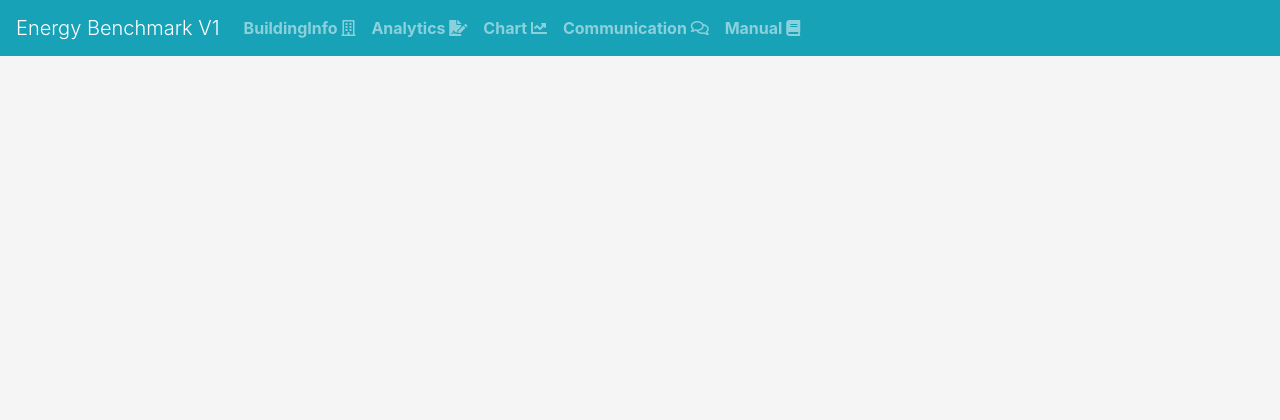
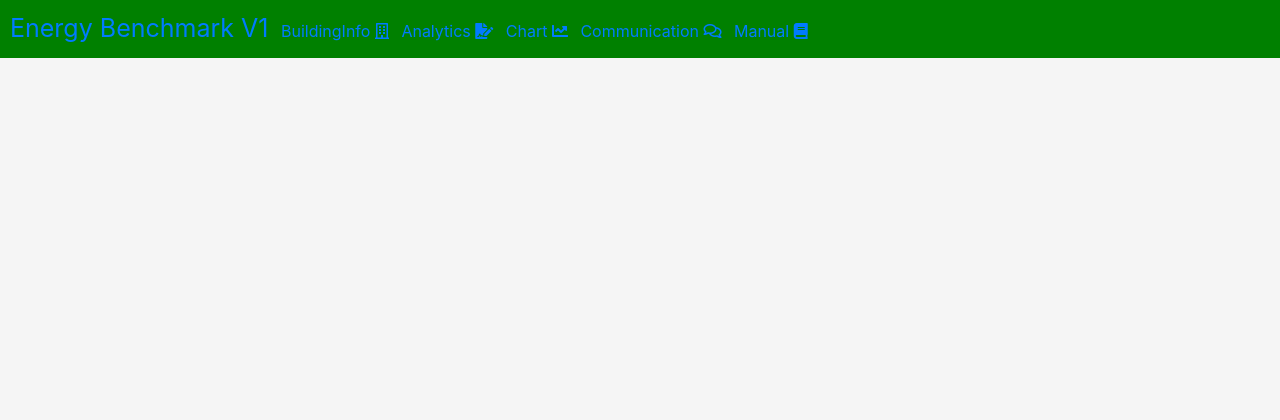
Before and after one commit to f16vsmig/web-test, a Django app: template account/templates/account/profile.html in a window 1280 px wide. Shown: the top 420 px of the page. Run offline with Django 3.2, Linux system fonts and the light colour scheme; the template is opened without the code that fills it, so the values that code supplies are empty; some libraries are stand-ins or nearby versions.

Commit message:
css 작업중

```diff
--- a/templates/navbar.html
+++ b/templates/navbar.html
@@ -1,27 +1,55 @@
-<nav class="navbar navbar-expand-lg navbar-dark bg-info">
-  <a class="navbar-brand font-weight-light" href="/">Energy Benchmark V1</a>
-  <div class="collapse navbar-collapse font-weight-bold" id="navbarNav">
-    <ul class="navbar-nav">
-      <li class="nav-item {% if navbar == 'buildinginfo' %}active{% endif %}">
-        <a class="nav-link" href="{% url 'buildinginfo:building_list' %}">BuildingInfo&nbsp<i class="far fa-building"></i></a>
-      </li>
-      <li class="nav-item {% if navbar == 'analytics' %}active{% endif %}">
-        <a class="nav-link" href="">Analytics&nbsp<i class="fas fa-file-signature"></i></a>
-      </li>
-      <li class="nav-item {% if navbar == 'chart' %}active{% endif %}">
-        <a class="nav-link" href="{% url 'chart:chart' %}">Chart&nbsp<i class="fas fa-chart-line"></i></a>
-      </li>
-      <li class="nav-item {% if navbar == 'communication' %}active{% endif %}">
-        <a class="nav-link" href="{% url 'board:notice_main' board_name='freeboard' %}">Communication&nbsp<i class="far fa-comments"></i></a>
-      </li>
-      <li class="nav-item {% if navbar == 'manual' %}active{% endif %}">
-        <a class="nav-link" href="#">Manual&nbsp<i class="fas fa-book"></i></a>
-      </li>
+<nav class="" id="navbar">
+  <div id="home">
+    <a class="" id="home" href="/" style="font-size: 25px;">Energy Benchmark V1</a>
+  </div>
+
+  <div class="mx-1" id="main-menu">
+    <a class="mx-1" href="{% url 'buildinginfo:building_list' %}">
+      BuildingInfo&nbsp<i class="far fa-building"></i>
+    </a>
+    <a class="mx-1" href="">
+      Analytics&nbsp<i class="fas fa-file-signature"></i>
+    </a>
+    <a class="mx-1" href="{% url 'chart:chart' %}">
+      Chart&nbsp<i class="fas fa-chart-line"></i>
+    </a>
+    <a class="mx-1" href="{% url 'board:notice_main' board_name='freeboard' %}">
+      Communication&nbsp<i class="far fa-comments"></i>
+    </a>
+    <a class="mx-1" href="#">
+      Manual&nbsp<i class="fas fa-book"></i>
+    </a>
   </div>
 
   {% if user.is_authenticated %}
-  <div class="float-right">
-    <span class="text-light"><a href="{% url 'account:profile' nickname=request.user %}" style="color: white;" title="계정 정보">{{ request.user }}</a>&nbsp;님 환영합니다.&nbsp;&nbsp;<a href="{% url 'account:logout' %}" class="fas fa-sign-out-alt fa-lg text-light" data-toggle="tooltip" data-placement="left" title="로그아웃" style="text-decoration: none;"></a></span>
-  </div>
+    <div class="float-right">
+      <div>
+        <span>
+          <a href="{% url 'account:profile' nickname=request.user %}" title="계정 정보">
+            {{ request.user }}
+          </a>
+        </span>
+        <span>
+          님 환영합니다.
+        </span>
+        <span>
+          <a href="{% url 'account:logout' %}" class="fas fa-sign-out-alt fa-lg text-light" title="로그아웃" style="text-decoration: none;"></a>
+        </span>
+      </div>
+    </div>
   {% endif %}
 </nav>
+
+<style>
+#navbar {
+  padding: 10px;
+  margin: 0;
+  background: green
+}
+
+#navbar div {
+  display: inline;
+}
+
+
+</style>
```
